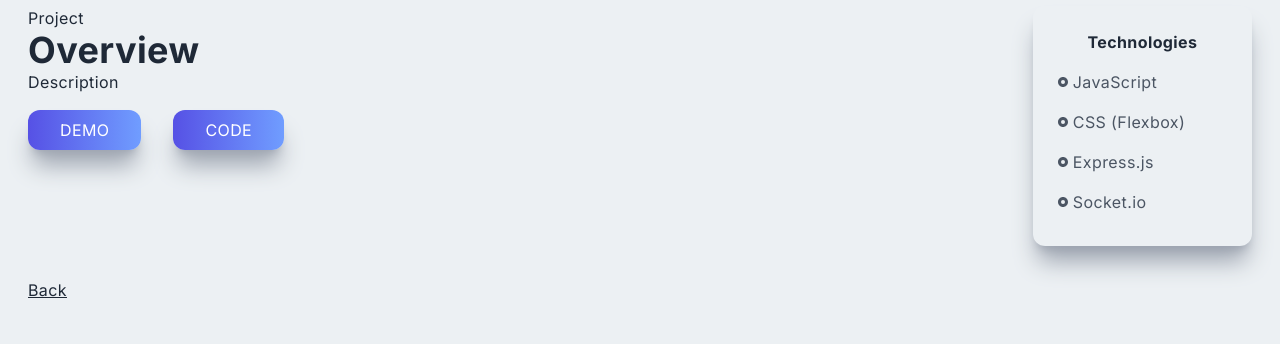
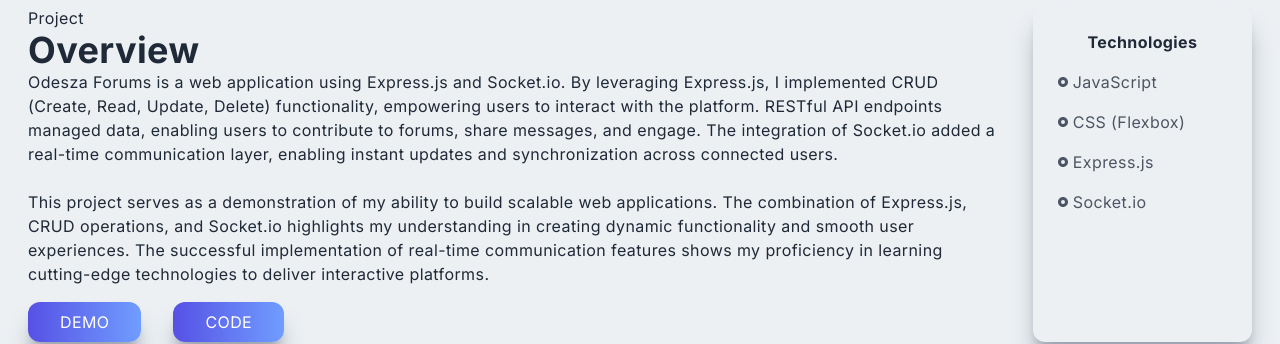
Before and after one commit to elehma4/portfolio-nextjs, a Next.js app: page /odeszaForum in a window 1280 px wide. Shown: the part 346-690 px from the top of the page. Built offline with nearby package versions, Linux system fonts and the light colour scheme.

Commit message:
project description

```diff
--- a/app/odeszaForum/page.jsx
+++ b/app/odeszaForum/page.jsx
@@ -24,7 +24,9 @@
         <div className='col-span-4'>
           <p>Project</p>
           <h2>Overview</h2>
-          <p>Description</p>
+          <p>Odesza Forums is a web application using Express.js and Socket.io. By leveraging Express.js, I implemented CRUD (Create, Read, Update, Delete) functionality, empowering users to interact with the platform. RESTful API endpoints managed data, enabling users to contribute to forums, share messages, and engage. The integration of Socket.io added a real-time communication layer, enabling instant updates and synchronization across connected users.
+<br /><br />
+This project serves as a demonstration of my ability to build scalable web applications. The combination of Express.js, CRUD operations, and Socket.io highlights my understanding in creating dynamic functionality and smooth user experiences. The successful implementation of real-time communication features shows my proficiency in learning cutting-edge technologies to deliver interactive platforms.</p>
           <button className='px-8 py-2 mt-4 mr-8'>Demo</button>
           <Link href='https://github.com/ETH1Elohim/band-website'><button className='px-8 py-2 mt-4'>Code</button></Link>
         </div>
```
